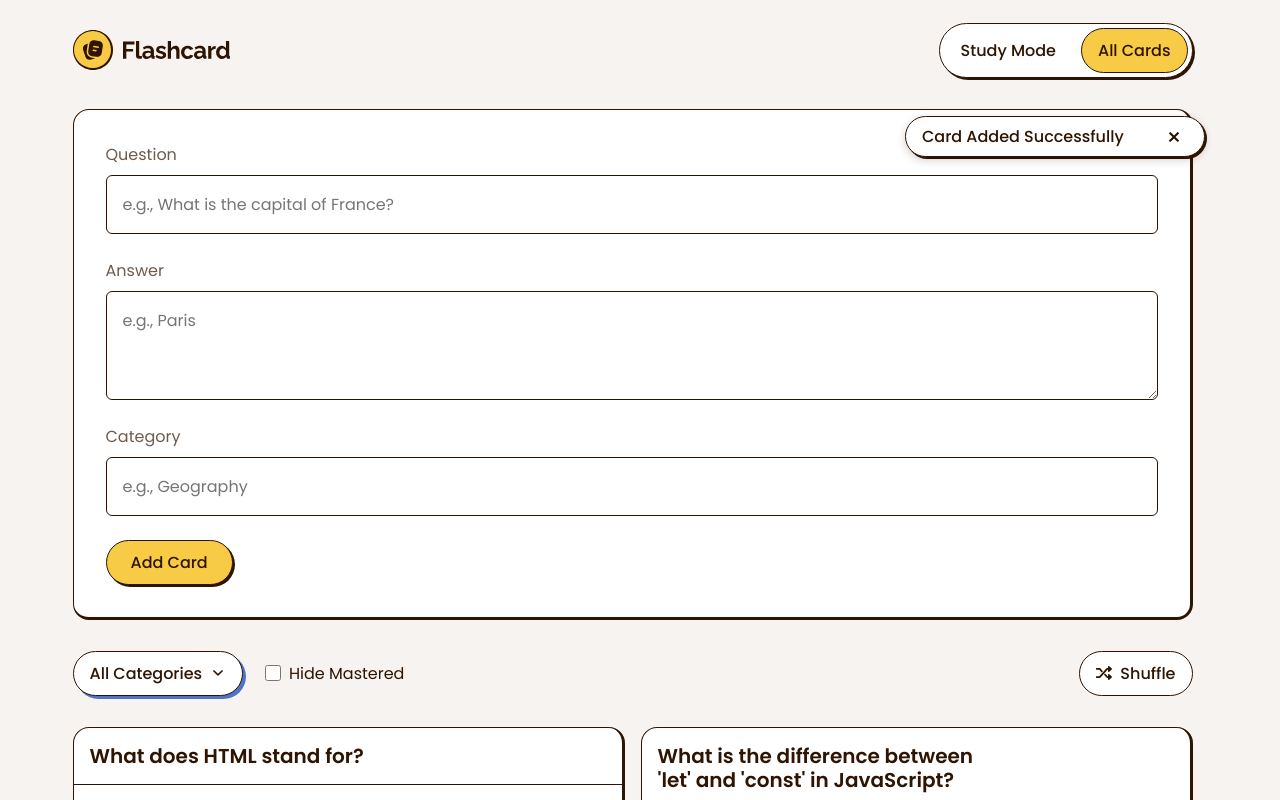
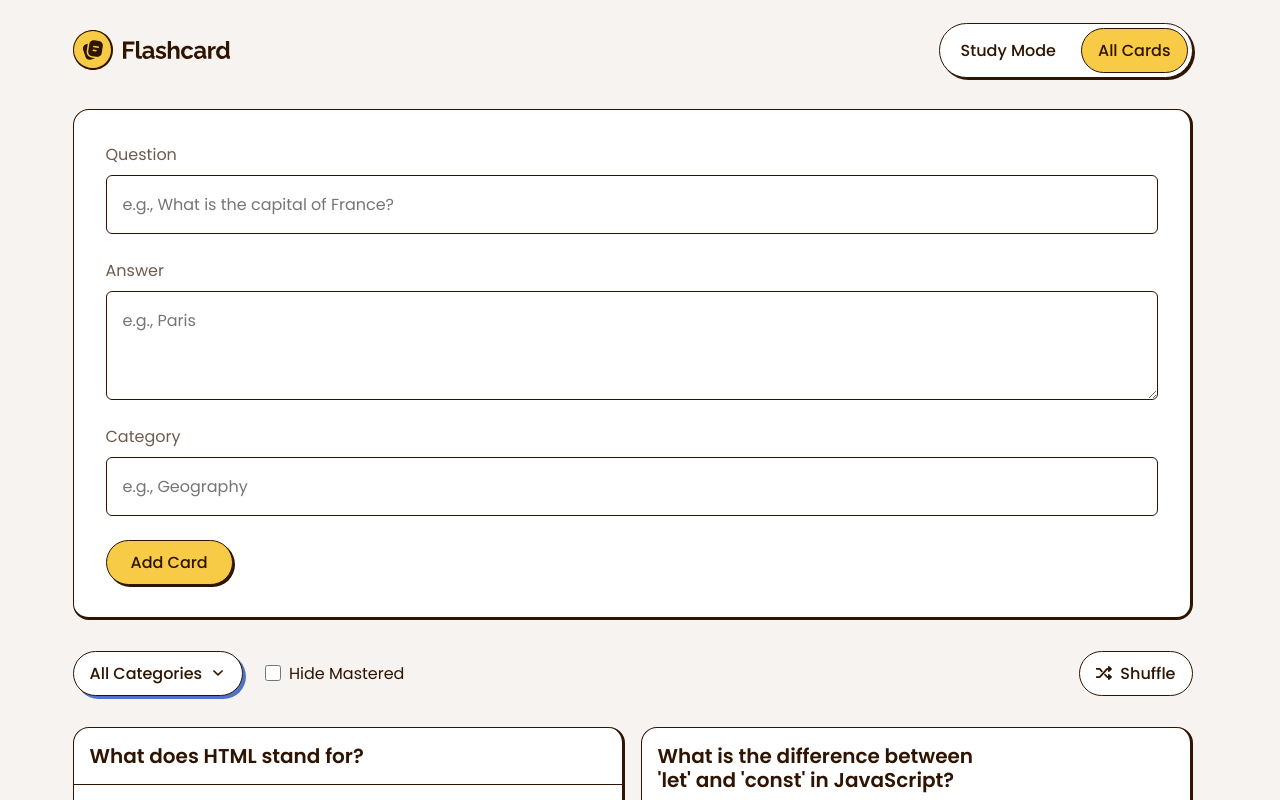
Before and after one commit to jkaps9/flashcard-app, a React (Vite) app: page / in a window 1280 px wide. Shown: the top 800 px of the page. Built offline with nearby package versions, Linux system fonts and the light colour scheme.

Commit message:
show toast when card added

```diff
--- a/src/components/CardManager.jsx
+++ b/src/components/CardManager.jsx
@@ -14,9 +14,10 @@ export default function CardManager({ studyMode, toggleView }) {
   const [displayCount, setDisplayCount] = useState(12);
   const [selectedCategories, setSelectedCategories] = useState([]);
   const [isHideMastered, setIsHideMastered] = useState(false);
+  const [showToast, setShowToast] = useState(false);
+  const [toastMessage, setToastMessage] = useState("");
 
   const handleAddCard = (formData) => {
-    console.log(formData);
     if (!formData.question || !formData.answer || !formData.category) return;
 
     const newCard = {
@@ -28,6 +29,8 @@ export default function CardManager({ studyMode, toggleView }) {
     };
 
     setCards([...cards, newCard]);
+    setShowToast(true);
+    setToastMessage("Card added successfully.");
   };
 
   const handleEditCard = (idToUpdate, formData) => {
@@ -122,6 +125,11 @@ export default function CardManager({ studyMode, toggleView }) {
     setIsHideMastered((prev) => !prev);
   };
 
+  const closeToast = () => {
+    setShowToast(false);
+    setToastMessage("");
+  };
+
   return (
     <>
       {studyMode ? (
@@ -147,7 +155,12 @@ export default function CardManager({ studyMode, toggleView }) {
           <div className="container">
             <div className={styles.cardManager}>
               <div className="card">
-                <ToastMessage text={"Card Added Successfully"}></ToastMessage>
+                {showToast && (
+                  <ToastMessage
+                    text={toastMessage}
+                    onClose={closeToast}
+                  ></ToastMessage>
+                )}
                 <CardForm
                   onSubmit={handleAddCard}
                   buttonText="Add Card"
--- a/src/components/ToastMessage.jsx
+++ b/src/components/ToastMessage.jsx
@@ -1,24 +1,13 @@
-import { useState } from "react";
 import CloseIcon from "../assets/icons/icon-cross.svg";
 
-export default function ToastMessage({ text }) {
-  const [isVisible, setIsVisible] = useState(true);
-
+export default function ToastMessage({ text, onClose }) {
   return (
-    <>
-      {isVisible ? (
     <div className="toast row">
       <p> {text}</p>
-          <button
-            type="button"
-            className="close-btn"
-            onClick={() => setIsVisible(false)}
-          >
+      <button type="button" className="close-btn" onClick={onClose}>
         <img src={CloseIcon} alt="" aria-hidden="true" />
         <span className="sr-only">Close Toast</span>
       </button>
     </div>
-      ) : null}
-    </>
   );
 }
```
Lines whose indentation alone changed are shown as unchanged.
